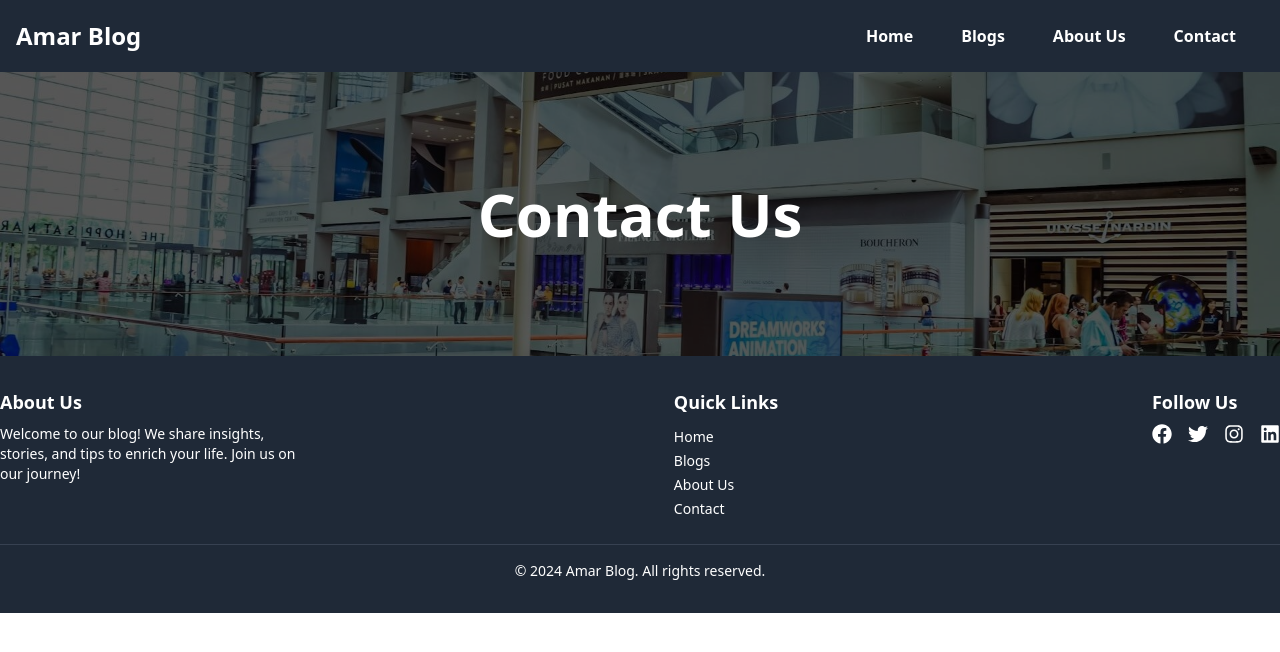
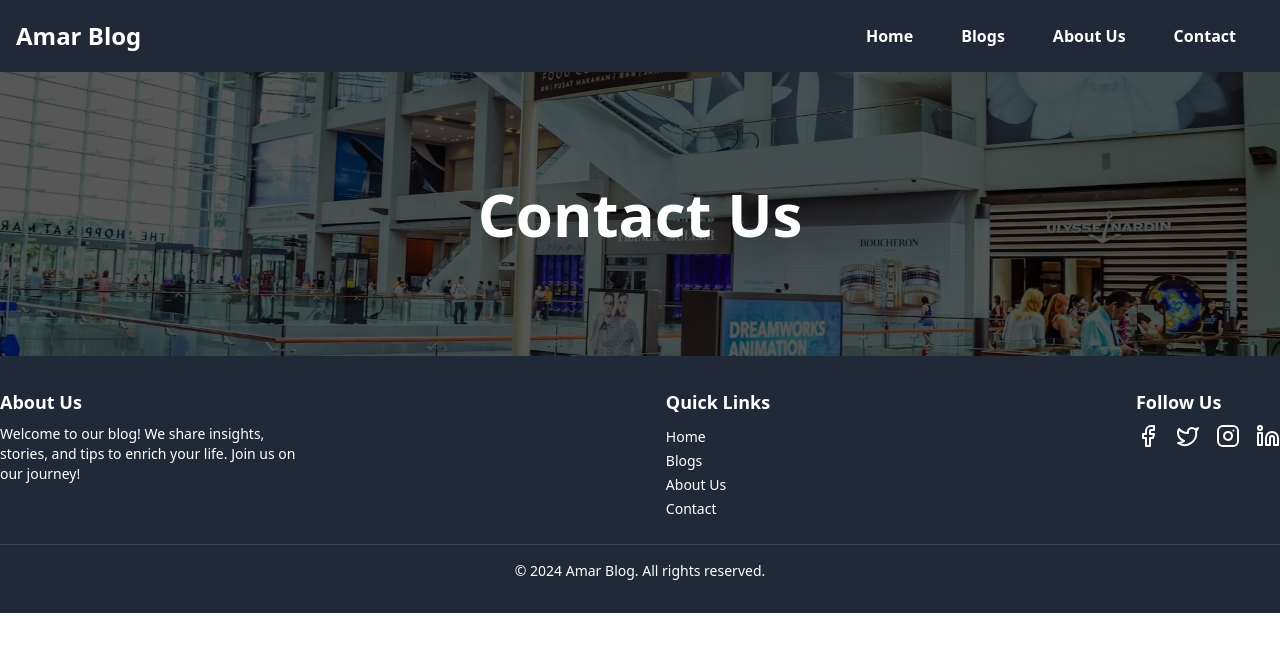
Before and after one commit to mdsajalali/amar-blog, a React (Vite) app: page /contact in a window 1280 px wide. Shown: the top 652 px of the page. Built offline with nearby package versions, Linux system fonts and the light colour scheme.

Commit message:
fix: vercel error

```diff
--- a/src/pages/Footer.tsx
+++ b/src/pages/Footer.tsx
@@ -1,5 +1,5 @@
-import { FaFacebook, FaTwitter, FaInstagram, FaLinkedin } from "react-icons/fa";
 import Container from "../shared/Container";
+import { Facebook, Instagram, Linkedin, Twitter } from "lucide-react";
 
 const Footer = () => {
   return (
@@ -42,16 +42,16 @@ const Footer = () => {
             <h3 className="mb-2 text-lg font-bold">Follow Us</h3>
             <div className="flex space-x-4">
               <a href="#" className="text-xl hover:text-blue-500">
-                <FaFacebook />
+                <Facebook />
               </a>
               <a href="#" className="text-xl hover:text-blue-400">
-                <FaTwitter />
+                <Twitter />
               </a>
               <a href="#" className="text-xl hover:text-pink-500">
-                <FaInstagram />
+                <Instagram />
               </a>
               <a href="#" className="text-xl hover:text-blue-700">
-                <FaLinkedin />
+                <Linkedin />
               </a>
             </div>
           </div>
```
Also changed, not shown: vercel.json (added).
